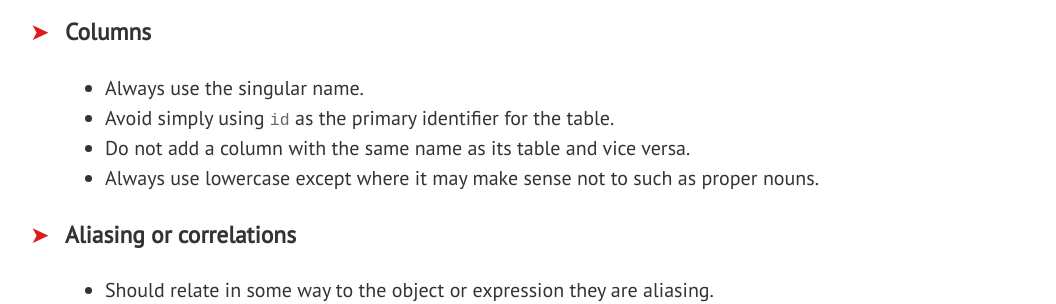
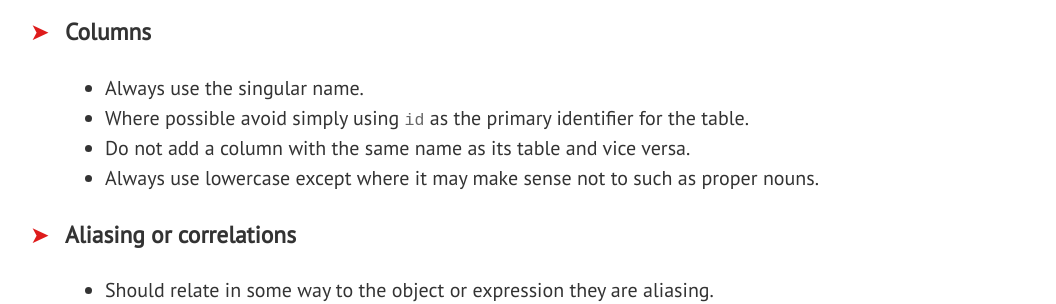
Before and after one commit to treffynnon/sqlstyle.guide, a Jekyll site: the page built from index.md, in a window 1280 px wide. Shown: the part 2843-3147 px from the top of the page, without its empty margins (95-1151 px from the left). Built offline with Jekyll 4.4.1, drawn with Linux system fonts in a browser that asks for light colours; nearby versions of some CDN libraries; some web fonts are replaced; comment, search, counter and statistics services are not loaded.

```diff
--- a/_includes/sqlstyle.guide.md
+++ b/_includes/sqlstyle.guide.md
@@ -95,7 +95,7 @@ SELECT first_name
 ### Columns
 
 * Always use the singular name.
-* Avoid simply using `id` as the primary identifier for the table.
+* Where possible avoid simply using `id` as the primary identifier for the table.
 * Do not add a column with the same name as its table and vice versa.
 * Always use lowercase except where it may make sense not to such as proper nouns.
 
```
Also changed, not shown: README.md.
